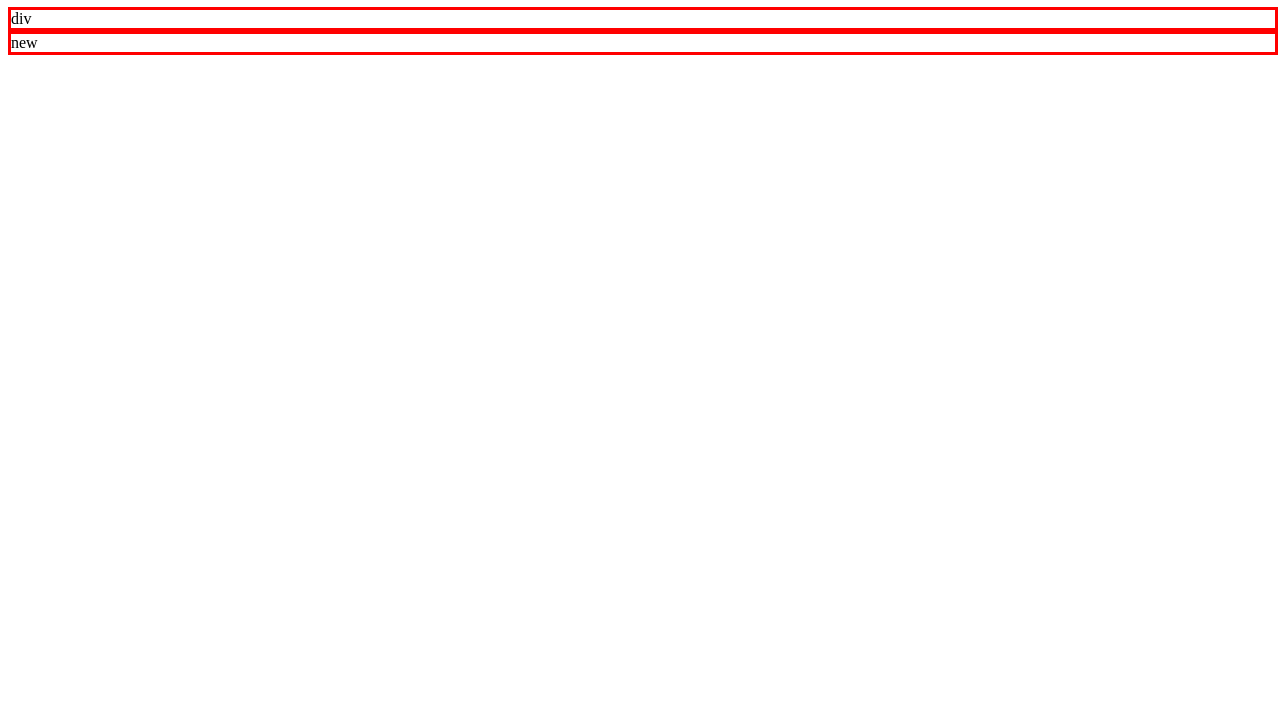
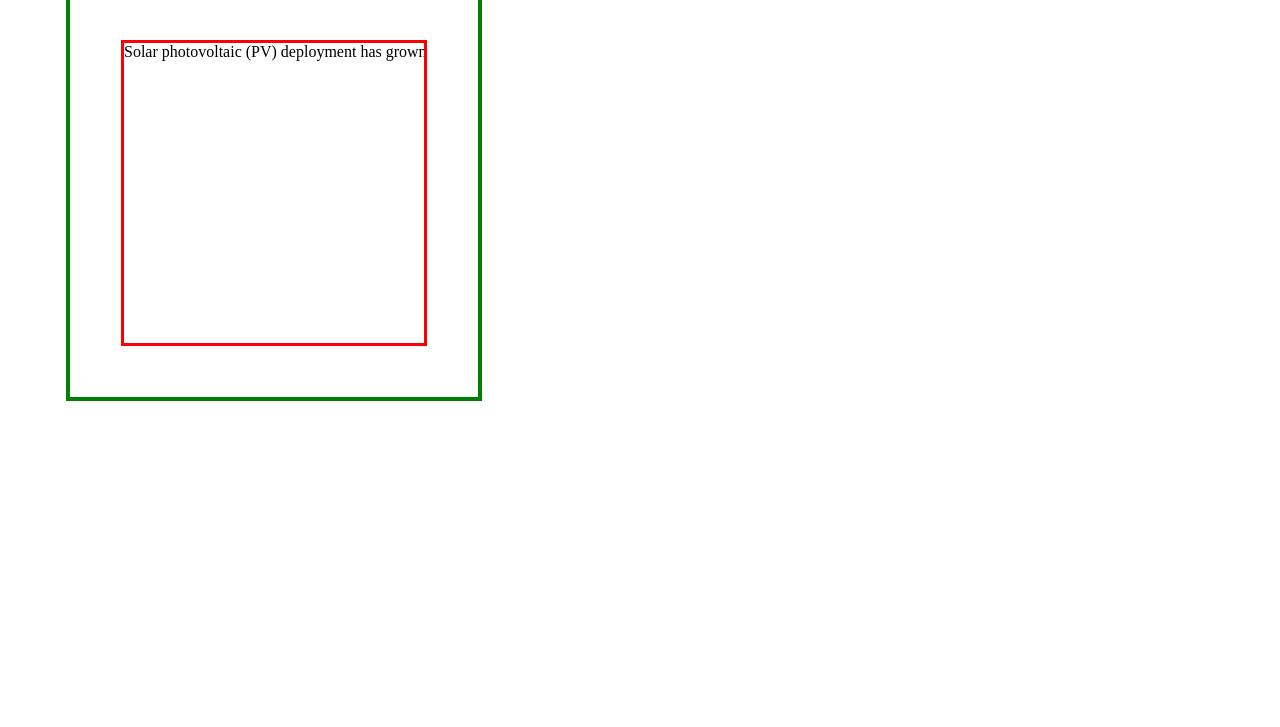
Before and after one commit to thalsi/css, a website: page src/index.html in a window 1280 px wide. Shown: the part 73-800 px from the top of the page. Drawn offline with Linux system fonts and the light colour scheme.

Commit message:
docs: box module

```diff
--- a/src/index.css
+++ b/src/index.css
@@ -1,7 +1,10 @@
-body {
-  overflow-x: hidden;
+div {
+  width: 300px;
+  height: 300px;
+  border: 3px solid red;
+  outline: 4px solid green;
+  outline-offset: 51px;
+  margin: 113px;
+  white-space: nowrap;
+  overflow-x: scroll;
 }
-div {
-  border: 3px solid red;
-  width: max(100%, 600px);
-}
--- a/src/index.html
+++ b/src/index.html
@@ -23,12 +23,47 @@
     <link rel="stylesheet" href="index.css" />
   </head>
   <body>
-    <h1>Heading</h1>
-
-    <div>div</div>
-
-    <div>new</div>
-
-    <!-- <img src="/assets/leef.jpg" width="50%"> -->
+    <div>
+      Solar photovoltaic (PV) deployment has grown at unprecedented rates since
+      the early 2000s. Global installed PV capacity reached 222 gigawatts (GW)
+      at the end of 2015 and is expected to rise further to 4,500 GW by 2050.
+      Particularly high cumulative deployment rates are expected by that time in
+      China (1,731 GW), India (600 GW), the United States (US) (600 GW), Japan
+      (350 GW) and Germany (110 GW). As the global PV market increases, so will
+      the volume of decommissioned PV panels. At the end of 2016, cumulative
+      global PV waste streams are expected to have reached 43,500-250,000 metric
+      tonnes. This is 0.1%-0.6% of the cumulative mass of all installed panels
+      (4 million metric tonnes). Meanwhile, PV waste streams are bound to only
+      increase further. Given an average panel lifetime of 30 years, large
+      amounts of annual waste are anticipated by the early 2030s. These are
+      equivalent to 4% of installed PV panels in that year, with waste amounts
+      by the 2050s (5.5‑6 million tonnes) almost matching the mass contained in
+      new installations (6.7 million tonnes). Growing PV panel waste presents a
+      new environmental challenge, but also unprecedented opportunities to
+      create value and pursue new economic avenues. These include recovery of
+      raw material and the emergence of new solar PV end-of-life industries.
+      Sectors like PV recycling will be essential in the world’s transition to a
+      sustainable, economically viable and increasingly renewablesbased energy
+      future. To unlock the benefits of such industries, the institutional
+      groundwork must be laid in time to meet the expected surge in panel waste.
+      This report presents the first global projections for future PV panel
+      waste volumes to 2050. It investigates and compares two scenarios for
+      global PV panel waste volumes until 2050. • Regular-loss: Assumes a
+      30-year lifetime for solar panels, with no early attrition; • Early-loss:
+      Takes account of “infant”, “mid-life” and “wear-out” failures before the
+      30-year lifespan. Policy action is needed to address the challenges ahead,
+      with enabling frameworks being adapted to the needs and circumstances of
+      each region or country. Countries with the most ambitious PV targets are
+      expected to account for the largest shares of global PV waste in the
+      future, as outlined by case studies in this report. By 2030 the top three
+      countries for cumulative projected PV waste are projected to include
+      China, Germany and Japan. At the end of 2050 China is still forecast to
+      have accumulated the greatest amount of waste but Germany is overtaken by
+      the United States of America (US). Japan comes next followed by India. At
+      present, only the European Union (EU) has adopted PV-specific waste
+      regulations. Most countries around the world classify PV panels as general
+      or industrial waste. In limited cases, such as in Japan or the US, general
+      waste regulations may include panel testing for
+    </div>
   </body>
 </html>
```
Also changed, not shown: src/tutorial.md (+79 -0 lines), README.MD.
